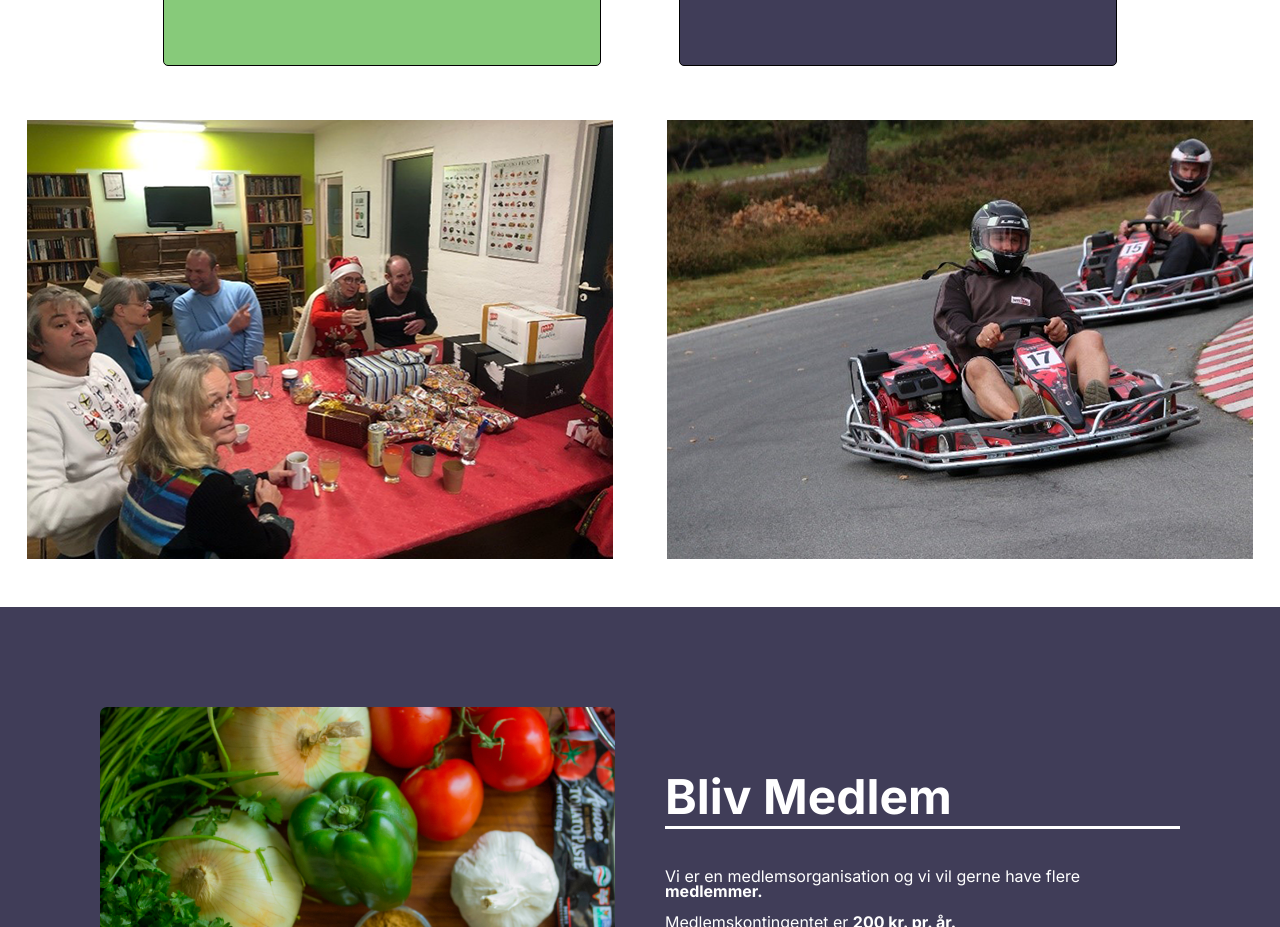
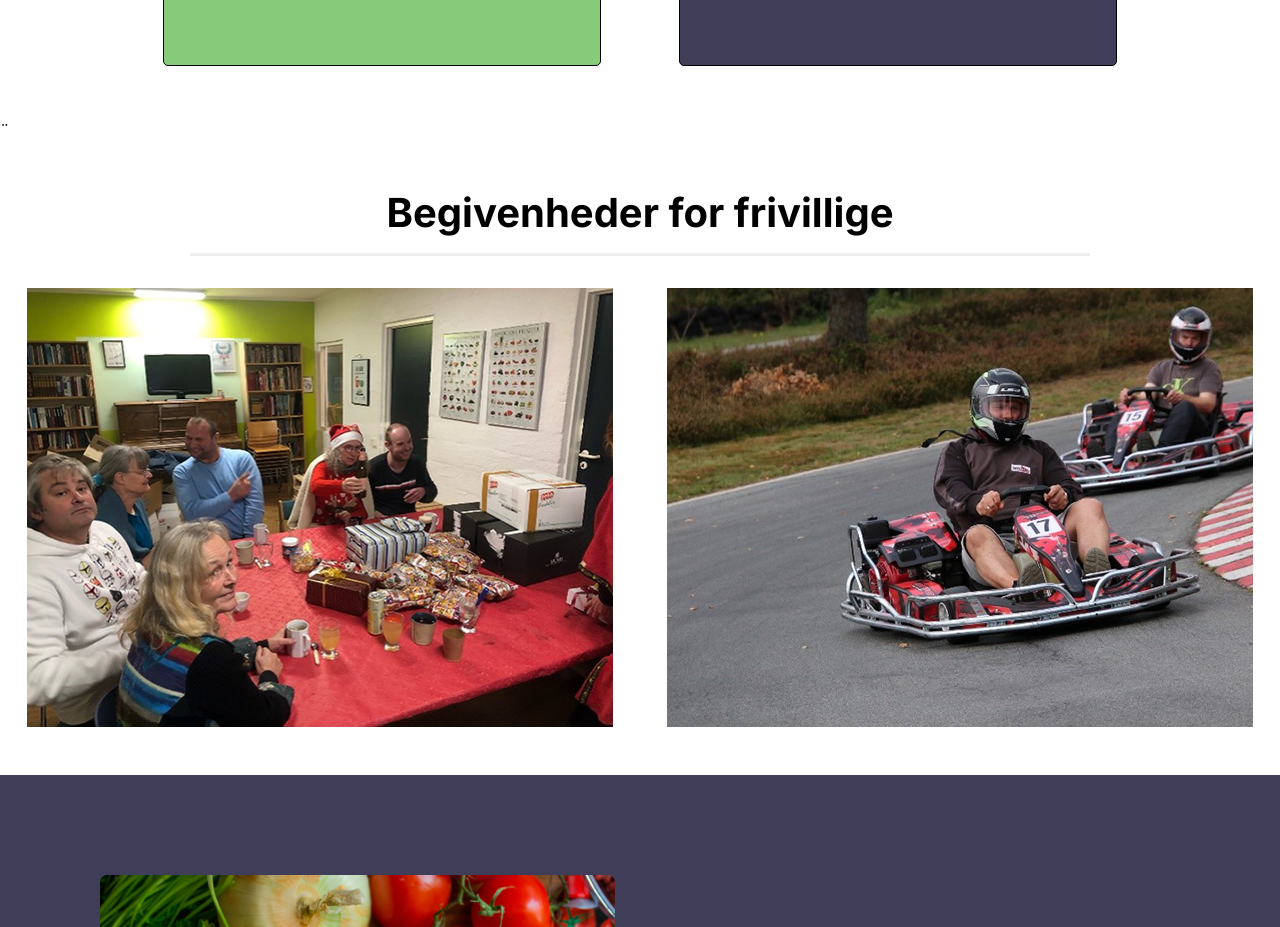
Before and after one commit to TobiasAagaard/Nofo, a React (Vite) app: page / in a window 1280 px wide. Shown: the part 3060-3987 px from the top of the page. Built offline with nearby package versions, Linux system fonts and the light colour scheme.

Commit message:
Begivenheder tekst

```diff
--- a/src/components/Frivillige/Frivillige.jsx
+++ b/src/components/Frivillige/Frivillige.jsx
@@ -43,12 +43,13 @@ export const Frivillige = () => {
                 </figure>
             </section>
 
-            <section className='aktiviteter'>
+            <section className='aktiviteter'>¨
+            <h2>Begivenheder for frivillige</h2>
                 <div className="grid">
                 <div className='cardContainer'>
                     <div className="card">
                         <img className='front' src={Jfrokost} alt="" />
-                        <div className="back">
+                        <div className="back blue">
                             <h3>Julefrokosten før det går løs med pakkespil</h3>
                         </div>
                     </div>
--- a/src/components/Frivillige/Frivillige.scss
+++ b/src/components/Frivillige/Frivillige.scss
@@ -84,6 +84,14 @@
     }
 
     .aktiviteter {
+        h2 {
+            margin: 0 auto 2rem auto;
+            padding: 3rem 0 1rem 0;
+            text-align: center;
+            font-size: 2.5rem;
+            border-bottom:3px solid #eee;
+            max-width: 900px;
+        }
         .grid {
             display: grid;
             grid-template-columns: 1fr 1fr;
@@ -120,6 +128,9 @@
                         font-size: 2.5rem;
                     }
                 }
+                .blue {
+                    background-color: #403D58;
+                }
             }
         }
         .card:hover{
```
